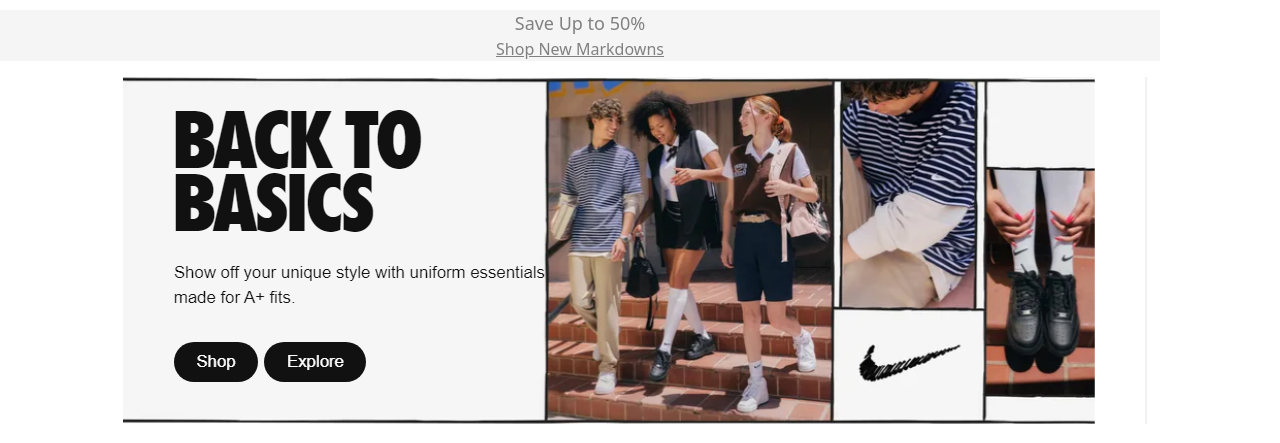
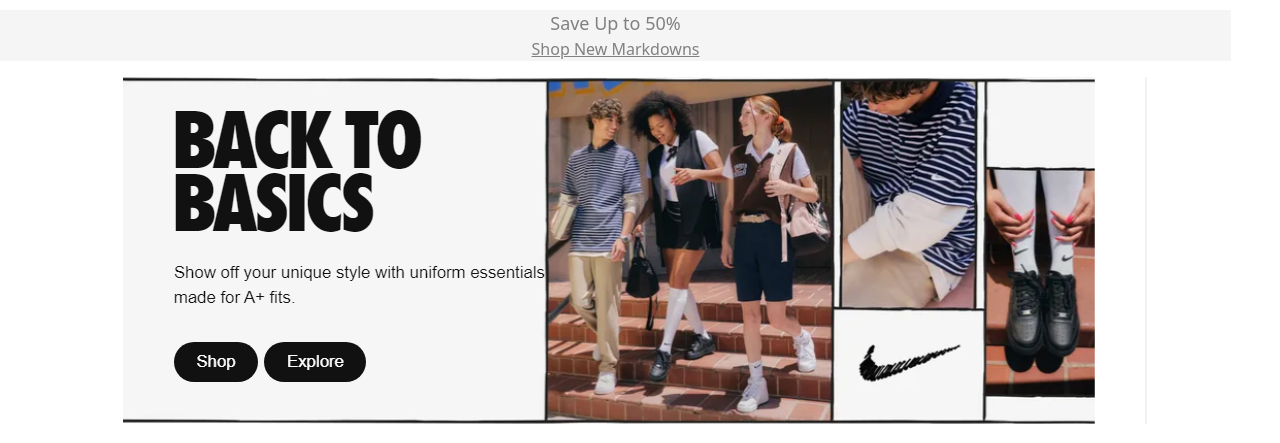
Before and after one commit to Similoluwa-06/nike, a plain HTML site: page nike.html in a window 1280 px wide. Shown: the part 102-545 px from the top of the page. Drawn offline with Linux system fonts and the light colour scheme.

```diff
--- a/CSS/styles4.css
+++ b/CSS/styles4.css
@@ -77,7 +77,7 @@ display: flex;
 margin-top: -3px;
 }
 #fk{
-  width: 1160px;
+  width: 1231px;
 }
 #save{
   font-size: large;
```
